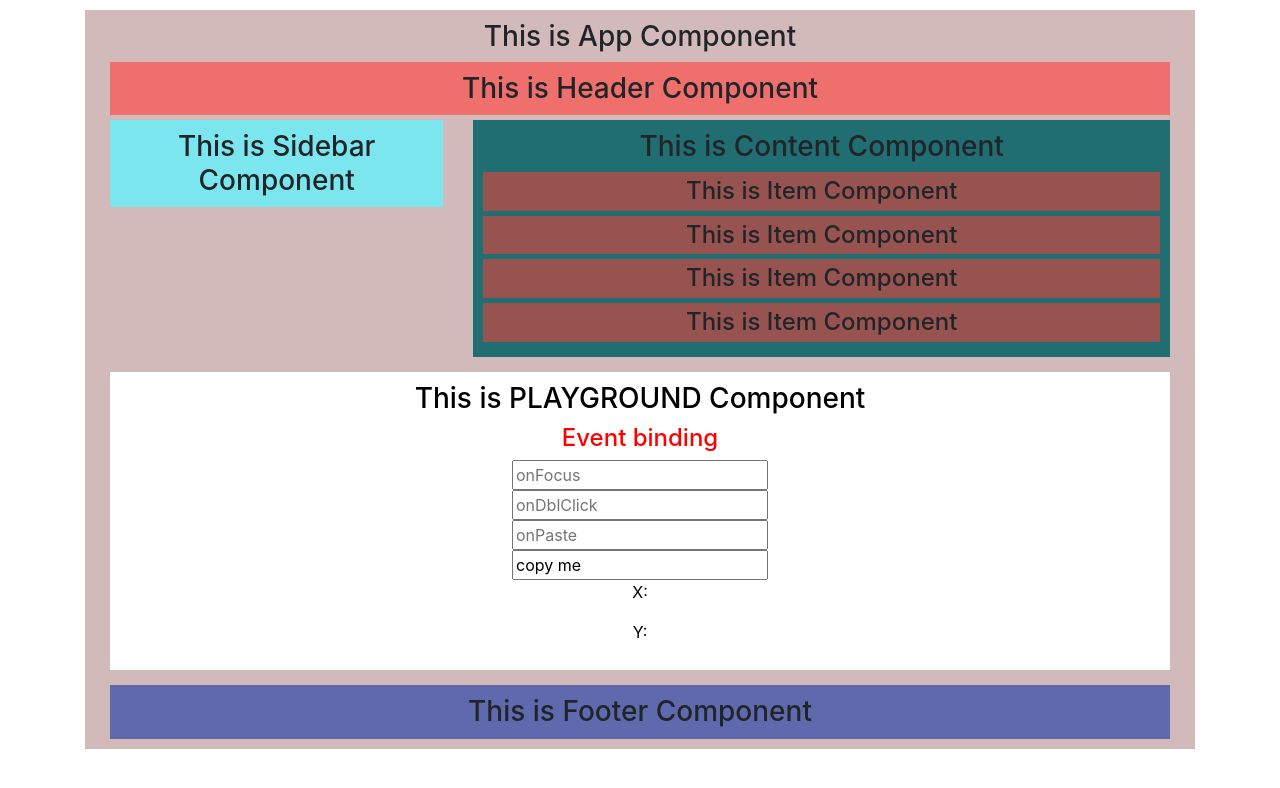
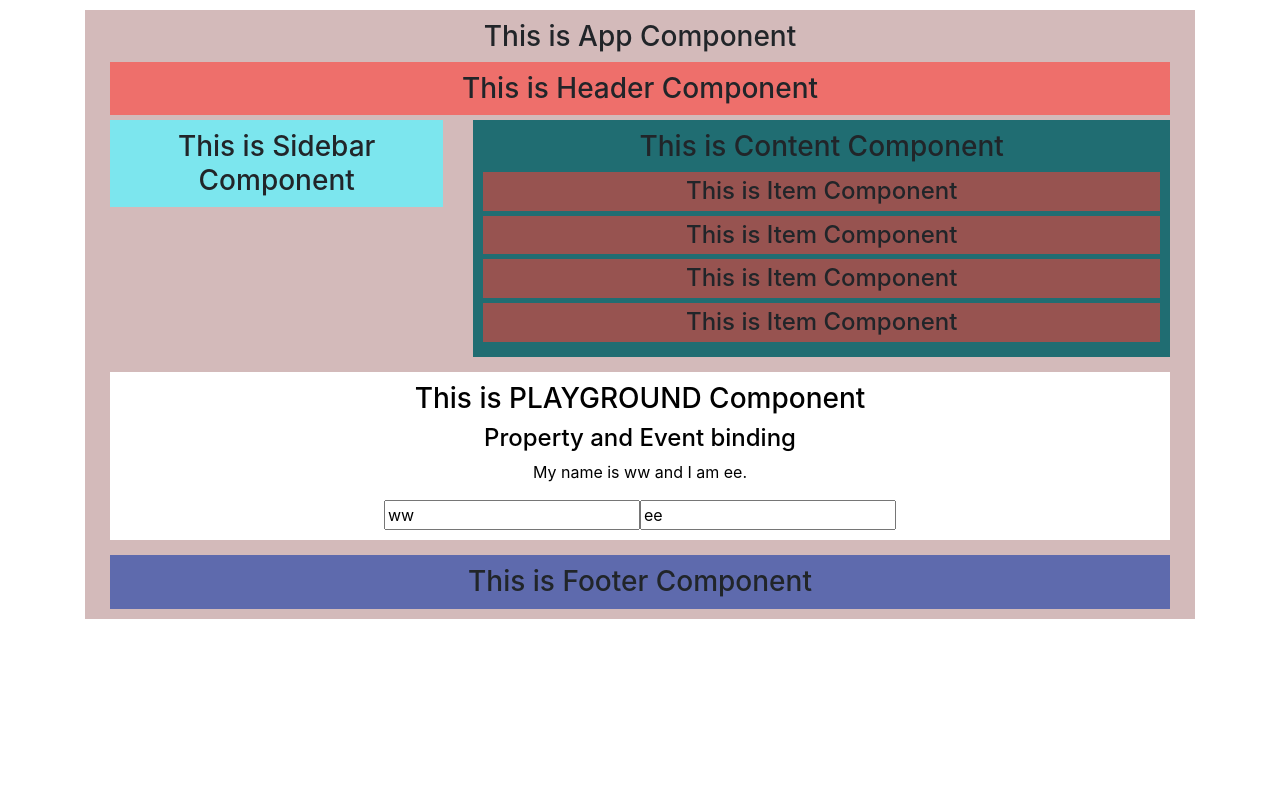
Before and after one commit to dariusz75/testAngular, an Angular app: page / in a window 1280 px wide. Shown: the top 788 px of the page. Built offline with nearby package versions, Linux system fonts and the light colour scheme.

Commit message:
completed

```diff
--- a/src/app/playground/playground.component.html
+++ b/src/app/playground/playground.component.html
@@ -1,14 +1,7 @@
-<div class="playground-component" (mousemove)="onMouseMove($event)">
+<div class="playground-component">
   <h3> This is {{title | uppercase}} Component </h3>
-  <h4 [className]="colorClass">{{ subtitle }}</h4>
-  <input (focus)="onFocus()" placeholder="onFocus">
-  <br>
-  <input (dblclick)="onDblClick()" placeholder="onDblClick">
-  <br>
-  <input (paste)="onPaste()" placeholder="onPaste">
-  <br>
-  <input (copy)="onCopy()" value="copy me">
-  <br>
-  <p>X: {{x}}</p>
-  <p>Y: {{y}}</p>
+  <h4>{{ subtitle }}</h4>
+  <p>My name is {{name}} and I am {{occupation}}.</p>
+  <input [value]="name" (input)="saveName($event)">
+  <input [value]="occupation" (input)="saveOccupation($event)">
 </div>
--- a/src/app/playground/playground.component.ts
+++ b/src/app/playground/playground.component.ts
@@ -9,36 +9,18 @@ import { Component, OnInit } from '@angular/core';
 export class PlaygroundComponent implements OnInit {
 
   title = 'Playground';
-  subtitle = 'Event binding';
-  inputText = 'Max 5 characters';
-  buttonText = 'Change';
-  maxLength = 5;
-  colorClass = 'color';
-  logoUrl = '';
-  x = '';
-  y = '';
+  subtitle = 'Property and Event binding';
+  name = 'ww';
+  occupation = 'ee';
 
-  isDisabled = false;
 
-  onFocus() {
-    this.colorClass = 'color2';
+  saveName(event) {
+    this.name = event.target.value;
+
   }
 
-  onDblClick() {
-    this.colorClass = 'color3';
-  }
-
-  onPaste() {
-    this.colorClass = 'color4';
-  }
-
-  onCopy() {
-    this.colorClass = 'color';
-  }
-
-  onMouseMove(event) {
-    this.x = event.clientX;
-    this.y = event.clientY;
+  saveOccupation(event) {
+    this.occupation = event.target.value;
   }
 
   ngOnInit() {
```
